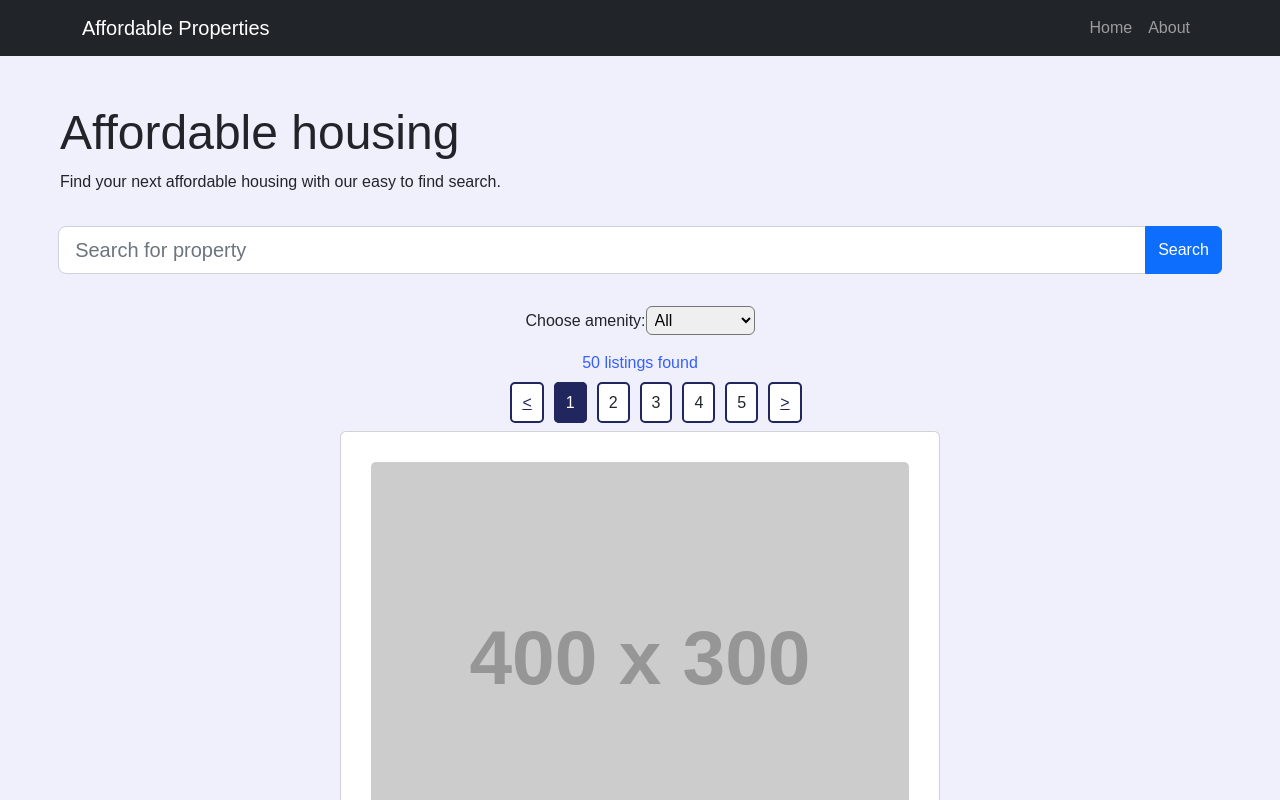
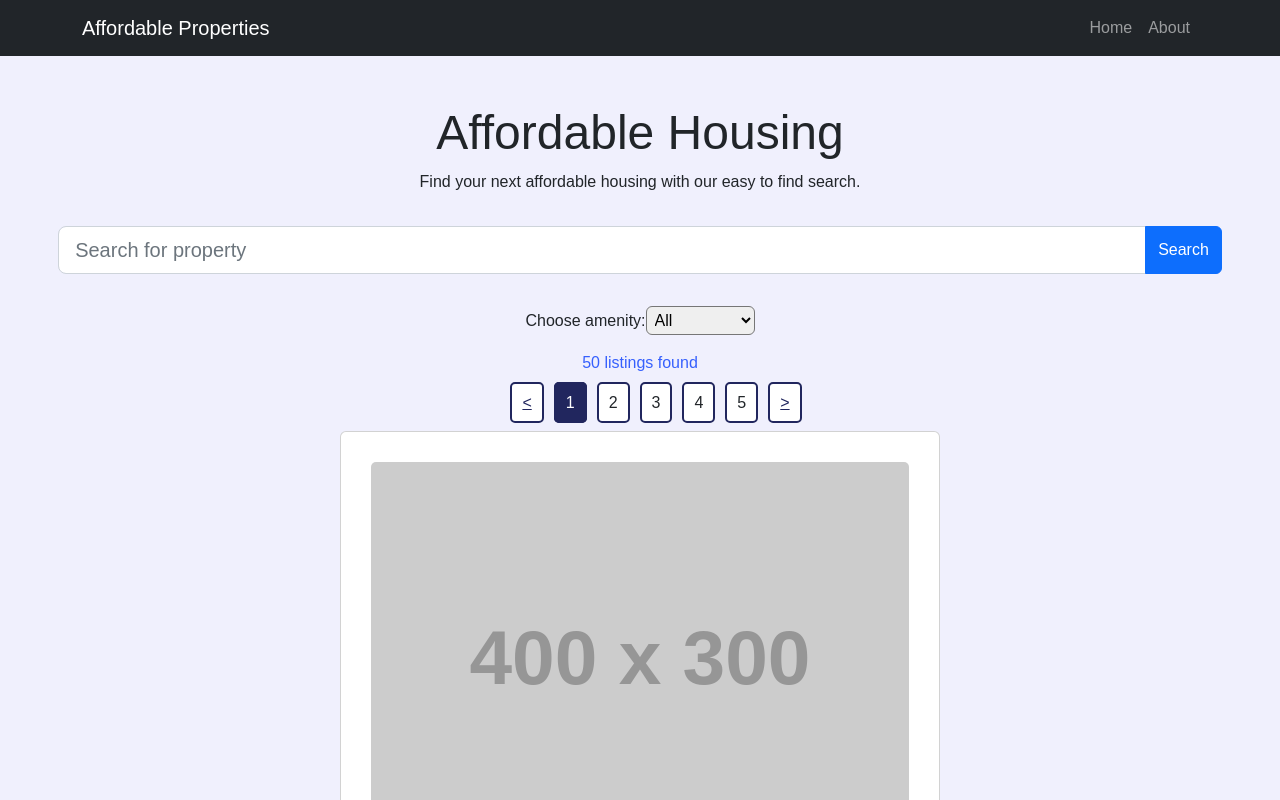
Before and after one commit to coderlore/property-demo, a React (Create React App) app: page / in a window 1280 px wide. Shown: the top 800 px of the page. Built offline with nearby package versions, Linux system fonts and the light colour scheme; data requests are answered from the project's data file.

Commit message:
Centered header

```diff
--- a/src/App.tsx
+++ b/src/App.tsx
@@ -119,7 +119,7 @@
             </Nav>
           </Container>
         </Navbar>
-        <Header title='Affordable housing' />
+        <Header title='Affordable Housing' />
       </div>
       <SearchBar placeholder='Enter here' handleFilter={handleFilter} setValue={setValue}/>
       <Filters placeholder='Enter here' handleFilter={handleFilter} setResult={setResult} filterValueSelected={onFilterValueSelected}/>
--- a/src/components/Header.tsx
+++ b/src/components/Header.tsx
@@ -4,7 +4,7 @@
 
 const Header = (props: Props) => {
     return (
-        <header className="container-fluid justify-content-start">
+        <header className="d-flex flex-column justify-content-center align-items-center">
             <h1 className="header mt-5 mx-5 d-flex text-start" >
                 {props.title}
             </h1>
```
